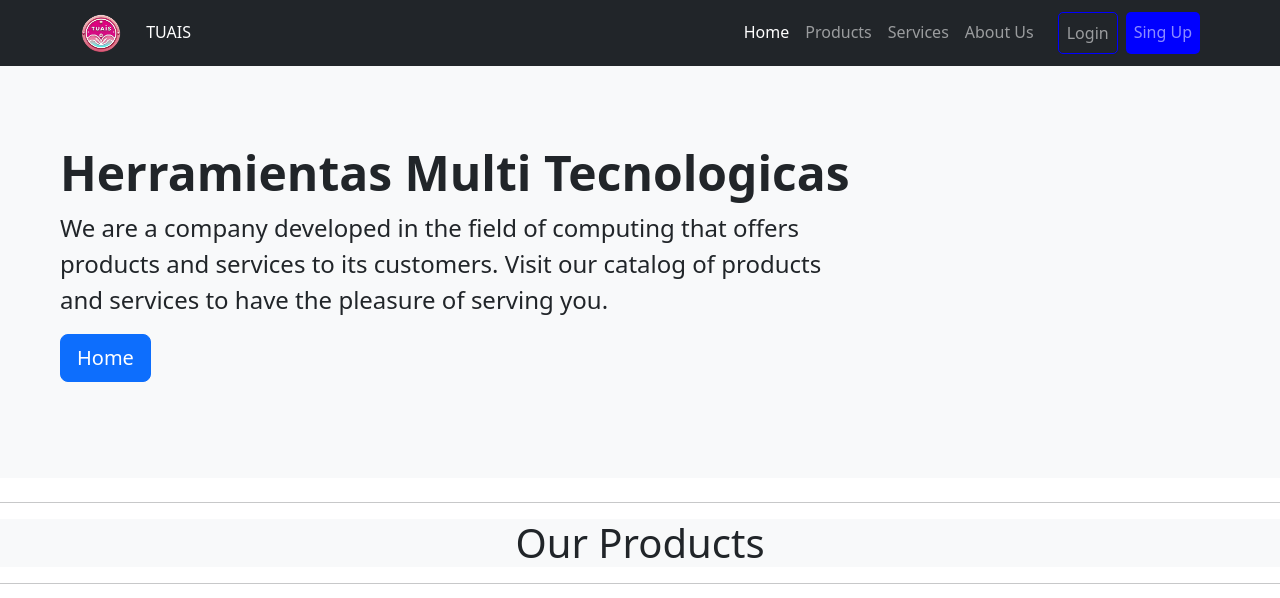
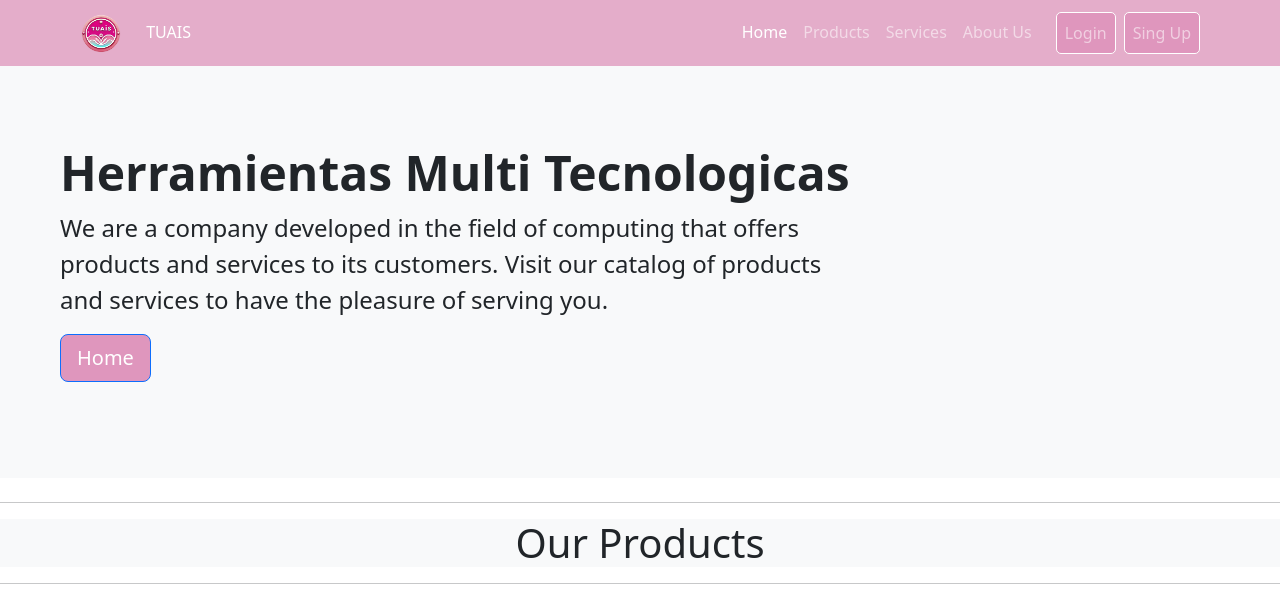
Before and after one commit to diazzzz2020/LandingPageTuais, a plain HTML site: page index.html in a window 1280 px wide. Shown: the top 598 px of the page. Drawn offline with nearby package versions, Linux system fonts and the light colour scheme.

Commit message:
ubah warnah navbar

```diff
--- a/css/style.css
+++ b/css/style.css
@@ -18,16 +18,26 @@ header nav .container-fluid {
     width: 90%;
 }
 
+.bg-pink{
+    background-color: rgb(228 173 202);
+
+}
+
+.bg-pinkk{
+    background-color: rgb(223, 150, 189);
+}
 
 .login-class {
-    border: 1px solid blue ;
+    border: 1px solid rgb(255, 255, 255) ;
     border-radius: 5px;
     margin-left: 10px;
+    background-color: rgb(223, 150, 189);
 }
 
 .signup-class {
+    border: 1px solid rgb(255, 255, 255) ;
     border-radius: 5px;
-    background-color: blue;
+    background-color: rgb(223, 150, 189);
     color: white !important;
 }
 
--- a/index.html
+++ b/index.html
@@ -20,7 +20,7 @@
   <!--header-->
   <header>
     <!--Nav bar-->
-    <nav class="navbar navbar-expand-md navbar-dark fixed-top bg-dark d-flex">
+    <nav class="navbar navbar-expand-md navbar-dark fixed-top bg-pink d-flex">
       <div class="container-fluid width-class-90">
         <div class="col">
           <a class="navbar-brand" href="/"><img src="./assets/img/logo.png" alt="logo" style="width:50px"></a>
@@ -71,7 +71,7 @@
         <p class="col-md-8 fs-4">We are a company developed in the field of computing that
           offers products and services to its customers. Visit our catalog of products and
           services to have the pleasure of serving you.</p>
-        <button class="btn btn-primary btn-lg" type="button">Home</button>
+        <button class="btn btn-primary btn-lg bg-pinkk" type="button">Home</button>
       </div>
     </div>
 
```
Also changed, not shown: assets/img/settings.png (deleted).
